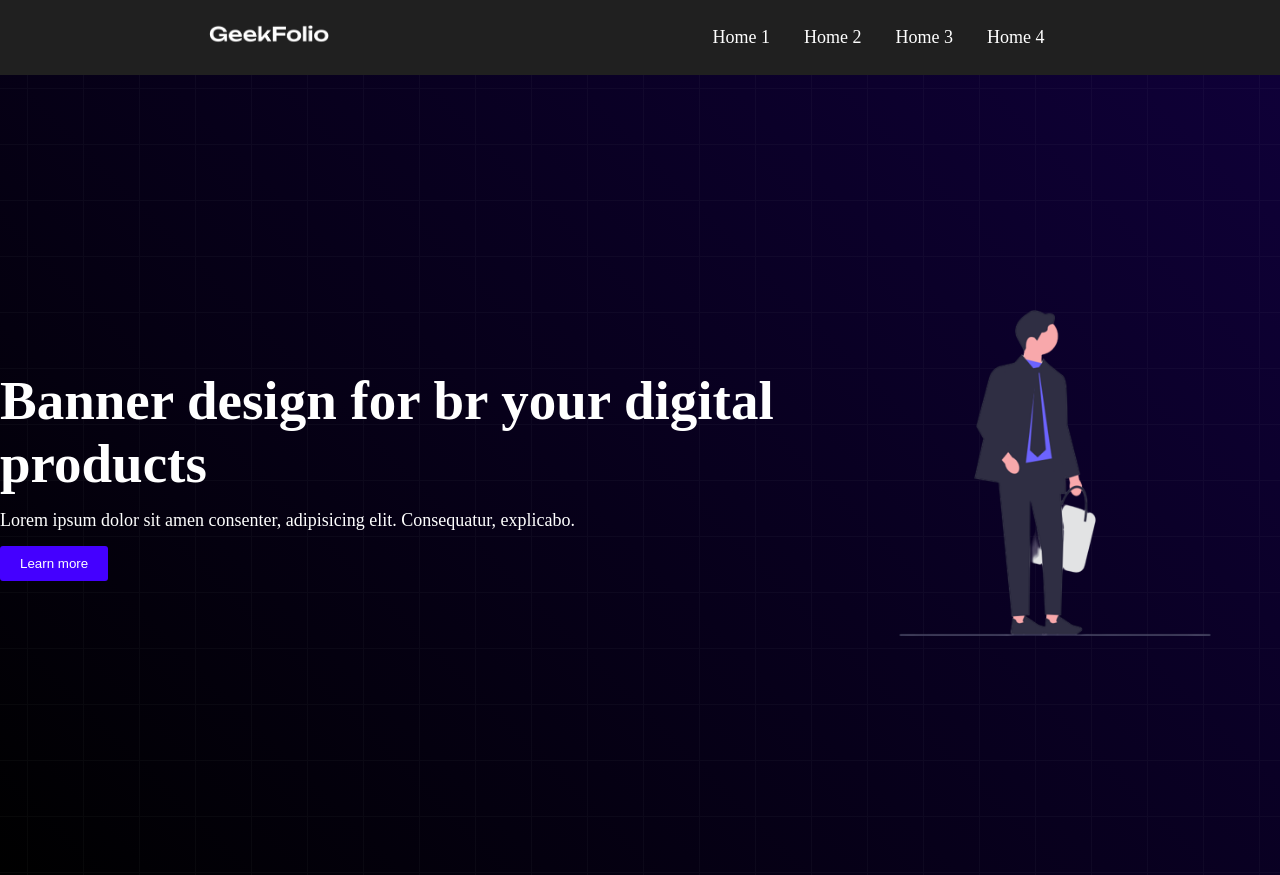
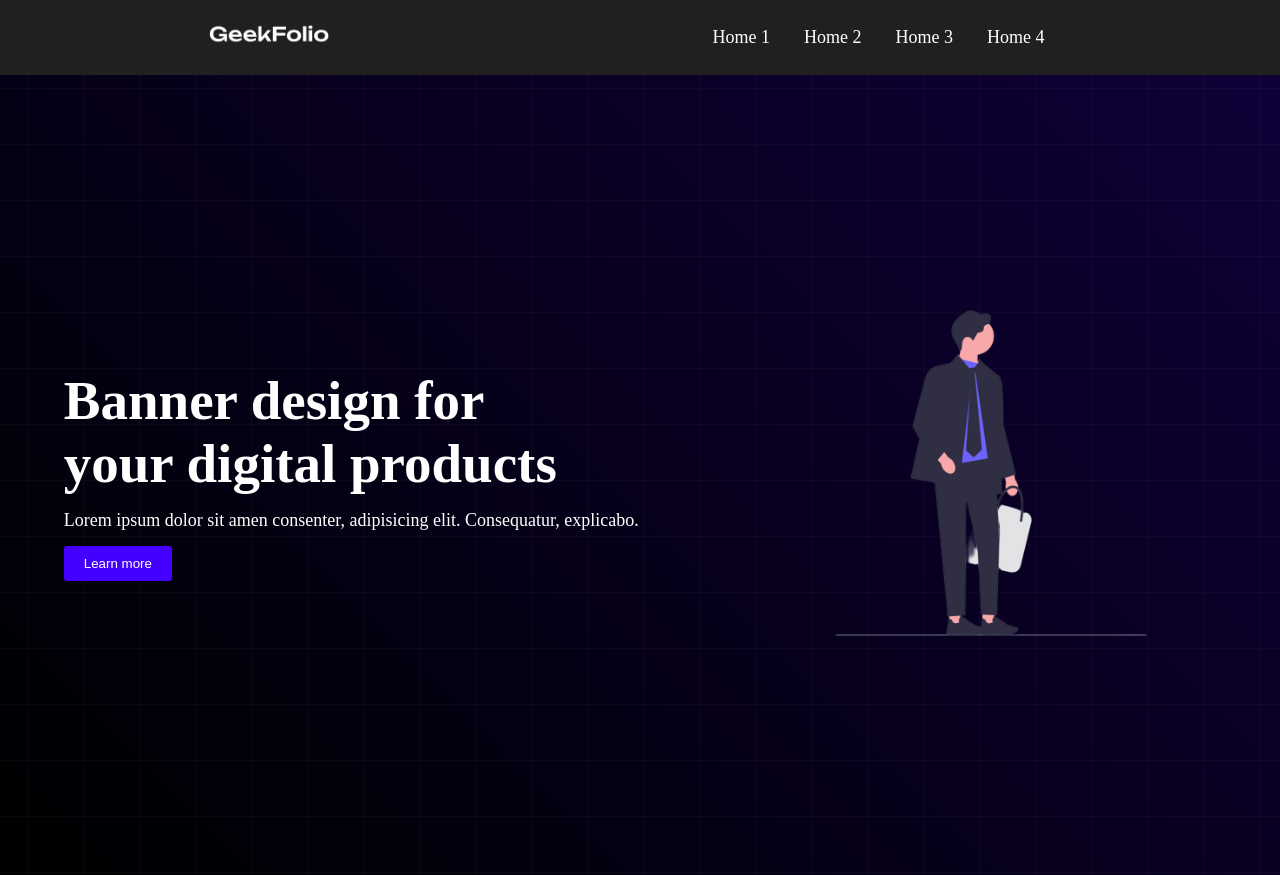
Before and after one commit to Mafuzur560/digital-products, a plain HTML site: page index.html in a window 1280 px wide. Drawn offline with Linux system fonts and the light colour scheme.

Commit message:
main section added again

```diff
--- a/index.html
+++ b/index.html
@@ -28,7 +28,7 @@
     <section>
         <div class="banner-container">
             <div class="banner-text">
-                <h1 class="title">Banner design for br your digital products</h1>
+                <h1 class="title">Banner design for <br> your digital products</h1>
                 <p class="description">Lorem ipsum dolor sit amen consenter, adipisicing elit. Consequatur, explicabo.</p>
                 <button class="btn">Learn more</button>
             </div>
```
